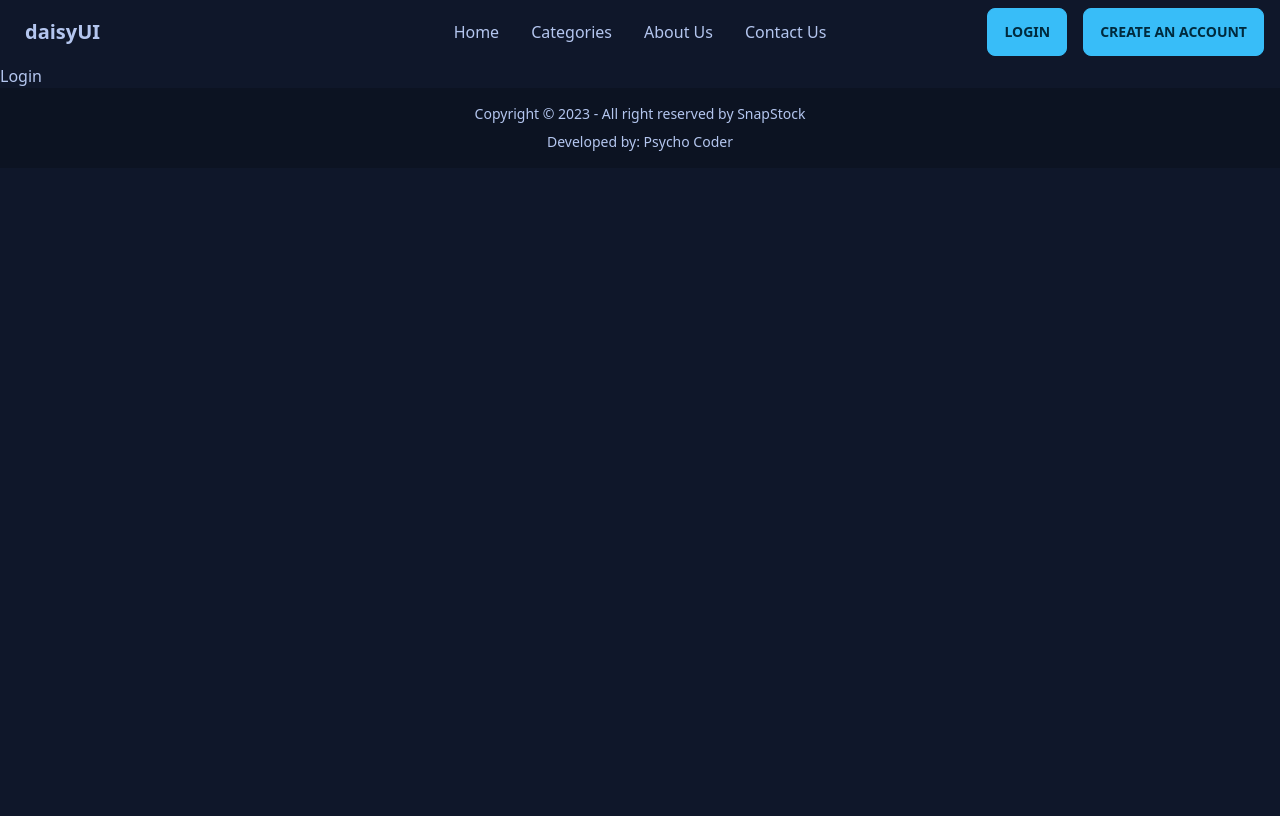
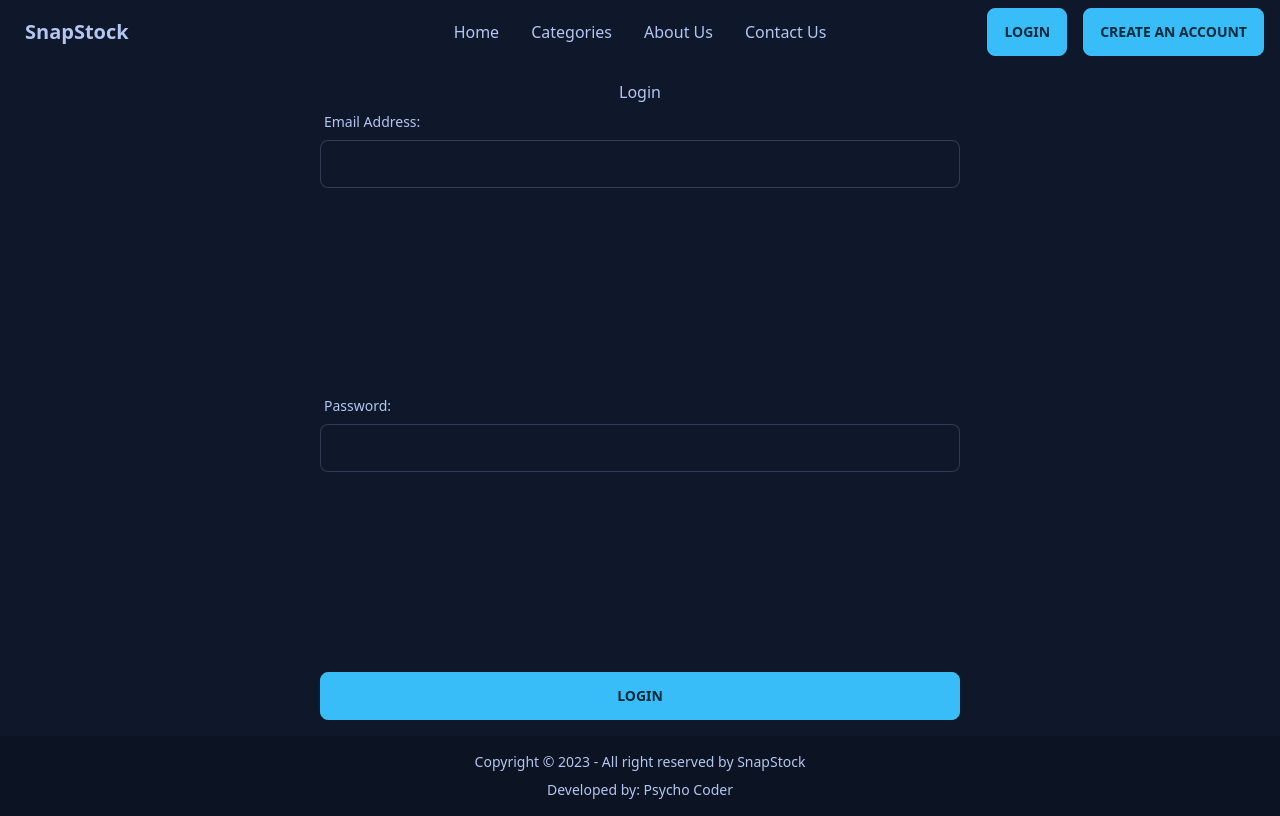
Before and after one commit to HussnainAhmad1606/SnapStock-Website, a Next.js app: page /login in a window 1280 px wide. Built offline with nearby package versions, Linux system fonts and the light colour scheme.

Commit message:
Add validations to login and signup screens and implement front end part of authentication

```diff
--- a/src/app/login/page.js
+++ b/src/app/login/page.js
@@ -1,8 +1,73 @@
-import React from 'react'
+"use client"
+import React, { useState } from 'react'
 
 function Login() {
+
+  const [email, setEmail] = useState("");
+  const [password, setPassword] = useState("");
+
+  const login = async() => {
+    const data = {
+      email: email,
+      password: password
+    }
+    const response = await fetch(`${process.env.NEXT_PUBLIC_URL}/api/login`, {
+      method: "POST",
+      headers: {
+        "Content-Type": "application/json",
+
+      },
+      body: JSON.stringify(data), // body data type must match "Content-Type" header
+    });
+
+    const returnedData = await response.json();
+
+    alert(returnedData.message);
+  }
+
+
+
+  const onChange = (e) => {
+    if (e.target.name == "email") {
+      setEmail(e.target.value);
+    }
+
+    else {
+      setPassword(e.target.value);
+    }
+  }
+
+
+
   return (
-    <div>Login</div>
+    <div className='my-4 flex justify-between items-center h-[80vh] flex-col'>
+    <h1>Login</h1>
+
+
+
+    <div className="form-control w-[50%] h-screen">
+      <label className="label">
+        <span className="label-text">Email Address: </span>
+      </label>
+      <input value={email} name='email' onChange={onChange} type="email" placeholder="" className="input input-bordered w-full" required />
+
+    </div>
+
+
+    <div className="form-control w-[50%] h-screen">
+      <label className="label">
+        <span className="label-text">Password: </span>
+      </label>
+      <input name="password" value={password} onChange={onChange} type="password" placeholder="" className="input input-bordered w-full" required />
+    </div>
+
+
+
+
+  <button onClick={login} className='w-[50%] btn btn-primary'>Login</button>
+
+
+  </div>
   )
 }
 
--- a/src/app/signup/page.js
+++ b/src/app/signup/page.js
@@ -1,6 +1,105 @@
-import React from 'react'
+"use client"
+import React, { useState } from 'react'
 
 function Signup() {
+  const [emailMessage, setEmailMessage] = useState("");
+  const [passwordMessage, setPasswordMessage] = useState("");
+  const [email, setEmail] = useState("");
+  const [fullName, setFullName] = useState("");
+  const [password, setPassword] = useState("");
+  const [repeatPassword, setRepeatPassword] = useState("");
+
+
+  const [allSet, setAllSet] = useState(true);
+
+
+  const createAccount = async () => {
+    const data = {
+      fullName: fullName,
+      email: email,
+      password: password,
+      isAdmin: false,
+      isBlocked: false
+    }
+    // Default options are marked with *
+   if (allSet && !(fullName == "" || email == "" || password == "")) {
+    const response = await fetch(`${process.env.NEXT_PUBLIC_URL}/api/signup`, {
+      method: "POST",
+      headers: {
+        "Content-Type": "application/json",
+
+      },
+      body: JSON.stringify(data), // body data type must match "Content-Type" header
+    });
+
+    const returnedData = await response.json();
+
+    alert(returnedData.message);
+   }
+
+   else {
+    alert("Please check your fields and try again");
+   }
+
+  }
+
+  const onChange = (e) => {
+    if (e.target.name == "fullName") {
+      setFullName(e.target.value);
+    }
+
+
+  }
+
+  const checkPassword = (e) => {
+     if (e.target.name == "password") {
+      setPassword(e.target.value);
+    }
+
+    else if (e.target.name == "repeatPassword") {
+      setRepeatPassword(e.target.value);
+    }
+
+
+    if (password == repeatPassword) {
+      setAllSet(true);
+      setPasswordMessage("Passwords Match");
+    }
+    else {
+      setAllSet(false);
+      setPasswordMessage("Passwords do not match");
+    }
+  }
+
+  const checkEmailAddress = async(e) => {
+    setEmail(e.target.value);
+    const data = {
+      email: e.target.value
+    }
+    // Default options are marked with *
+    const response = await fetch(`${process.env.NEXT_PUBLIC_URL}/api/checkEmail`, {
+      method: "POST",
+      headers: {
+        "Content-Type": "application/json",
+
+      },
+      body: JSON.stringify(data), // body data type must match "Content-Type" header
+    });
+
+    const returnedData = await response.json();
+
+    if (returnedData.message == "Exist") {
+      setEmailMessage("Email Exist, please type another one.");
+      setAllSet(false);
+
+    }
+    else {
+      setEmailMessage("Looks Great!")
+      setAllSet(true);
+    }
+    console.log(returnedData)
+    console.log(email)
+  }
   return (
     <div className='my-4 flex justify-center items-center h-screen flex-col'>
       <h1>Create An Account</h1>
@@ -9,7 +108,7 @@ function Signup() {
         <label className="label">
           <span className="label-text">Full Name: </span>
         </label>
-        <input type="text" placeholder="" className="input input-bordered w-full" />
+        <input value={fullName} name="fullName" onChange={onChange} type="text" placeholder="" className="input input-bordered w-full" required />
       </div>
 
 
@@ -17,7 +116,12 @@ function Signup() {
         <label className="label">
           <span className="label-text">Email Address: </span>
         </label>
-        <input type="email" placeholder="" className="input input-bordered w-full" />
+        <input value={email} onChange={checkEmailAddress} type="email" placeholder="" className="input input-bordered w-full" required />
+
+        <label className='label-right'>
+          <span className="label-text">{emailMessage}</span>
+
+        </label>
       </div>
 
 
@@ -25,7 +129,7 @@ function Signup() {
         <label className="label">
           <span className="label-text">Password: </span>
         </label>
-        <input type="password" placeholder="" className="input input-bordered w-full" />
+        <input name="password" value={password} onChange={checkPassword} type="password" placeholder="" className="input input-bordered w-full" required />
       </div>
 
 
@@ -33,12 +137,16 @@ function Signup() {
         <label className="label">
           <span className="label-text">Repeat Password: </span>
         </label>
-        <input type="password" placeholder="" className="input input-bordered w-full" />
+        <input  name="repeatPassword" value={repeatPassword} onChange={checkPassword} type="password" placeholder="" className="input input-bordered w-full" required />
+        <label className='label-right'>
+          <span className="label-text">{passwordMessage}</span>
+
+        </label>
       </div>
 
 
 
-    <button className='w-[50%] btn btn-primary'>Create Account</button>
+    <button onClick={createAccount} className='w-[50%] btn btn-primary'>Create Account</button>
 
 
     </div>
--- a/src/components/NavBarComp.js
+++ b/src/components/NavBarComp.js
@@ -4,26 +4,7 @@ function NavBarComp() {
   return (
     <div className="navbar bg-base-100">
     <div className="navbar-start">
-      <div className="dropdown">
-        <label tabIndex={0} className="btn btn-ghost lg:hidden">
-          <svg xmlns="http://www.w3.org/2000/svg" className="h-5 w-5" fill="none" viewBox="0 0 24 24" stroke="currentColor"><path strokeLinecap="round" strokeLinejoin="round" strokeWidth="2" d="M4 6h16M4 12h8m-8 6h16" /></svg>
-        </label>
-        <ul tabIndex={0} className="menu menu-compact dropdown-content mt-3 p-2 shadow bg-base-100 rounded-box w-52">
-          <li><a>Item 1</a></li>
-          <li tabIndex={0}>
-            <a className="justify-between">
-              Parent
-              <svg className="fill-current" xmlns="http://www.w3.org/2000/svg" width="24" height="24" viewBox="0 0 24 24"><path d="M8.59,16.58L13.17,12L8.59,7.41L10,6L16,12L10,18L8.59,16.58Z"/></svg>
-            </a>
-            <ul className="p-2">
-              <li><a>Submenu 1</a></li>
-              <li><a>Submenu 2</a></li>
-            </ul>
-          </li>
-          <li><a>Item 3</a></li>
-        </ul>
-      </div>
-      <Link href={"/"} className="btn btn-ghost normal-case text-xl">daisyUI</Link>
+      <Link href={"/"} className="btn btn-ghost normal-case text-xl">SnapStock</Link>
     </div>
     <div className="navbar-center hidden lg:flex">
       <ul className="menu menu-horizontal px-1">
--- /dev/null
+++ b/src/pages/api/checkEmail.js
@@ -0,0 +1,22 @@
+
+import User from "../../models/User"
+import connectDB from "../../middlewares/connectDB";
+
+const handler = async (req, res) => {
+    if (req.method == "POST") {
+        const rEmail = req.body.email;
+        let user = await User.findOne({email: rEmail})
+        if (user) {
+            return res.status(200).json({ message: "Exist" })
+        }
+        else {
+            return res.status(200).json({ message: "Not Exist" })
+        }
+    }
+    else {
+        return res.status(200).json({ error: "Not Allowed" })
+    }
+}
+
+
+export default connectDB(handler);
--- a/src/pages/api/login/index.js
+++ b/src/pages/api/login/index.js
@@ -14,16 +14,16 @@ const handler = async (req, res) => {
         if (user && (await bcrypt.compare(rPassword, user.password))) {
             // var token = jwt.sign({email: user.email, password: user.password}, process.env.JWT_TOKEN);
             // res.json({ token })
-            return res.status(200).json({success: "User logged in Successfully"})
+            return res.status(200).json({message: "User logged in Successfully"})
 
         }
         else {
-            return res.status(400).json({error: "Wrong Credientials. Please try again."})
+            return res.status(400).json({message: "Wrong Credientials. Please try again."})
 
         }
        }
         else {
-            return res.status(400).json({error: "user not found"})
+            return res.status(400).json({message: "user not found"})
         }
 
         // return res.status(200).json({rPassword})
--- a/src/pages/api/signup/index.js
+++ b/src/pages/api/signup/index.js
@@ -17,11 +17,11 @@ const handler = async (req, res) => {
         })
 
         await user.save();
-        return res.status(200).json({success: "User created successfully" })
+        return res.status(200).json({message: "User created successfully" })
     }
 
     else {
-        return res.status(400).json({error: "ERROR: Failed to create account" })
+        return res.status(400).json({message: "ERROR: Failed to create account" })
     }
 }
 
```
